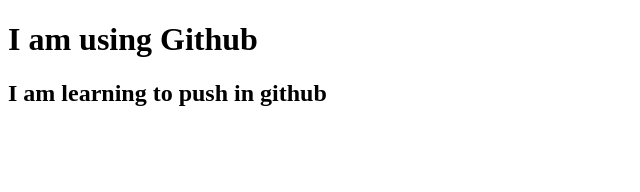
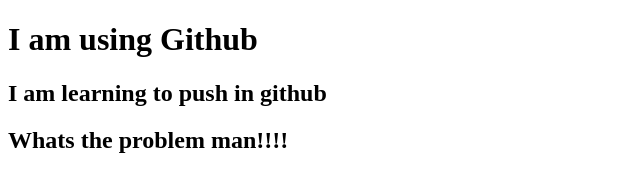
Before and after one commit to Bhuyanalimran/my-first-website, a plain HTML site: page index.html in a window 1280 px wide. Shown: the whole page, without its empty margins (0-640 px from the left). Drawn offline with Linux system fonts and the light colour scheme.

Commit message:
Problem indentifying

```diff
--- a/index.html
+++ b/index.html
@@ -8,5 +8,6 @@
 <body>
   <h1>I am using Github</h1>
   <h2> I am learning to push in github</h2>
+  <h2> Whats the problem man!!!!</h2>
 </body>
 </html>
```
Also changed, not shown: 1 other file.
